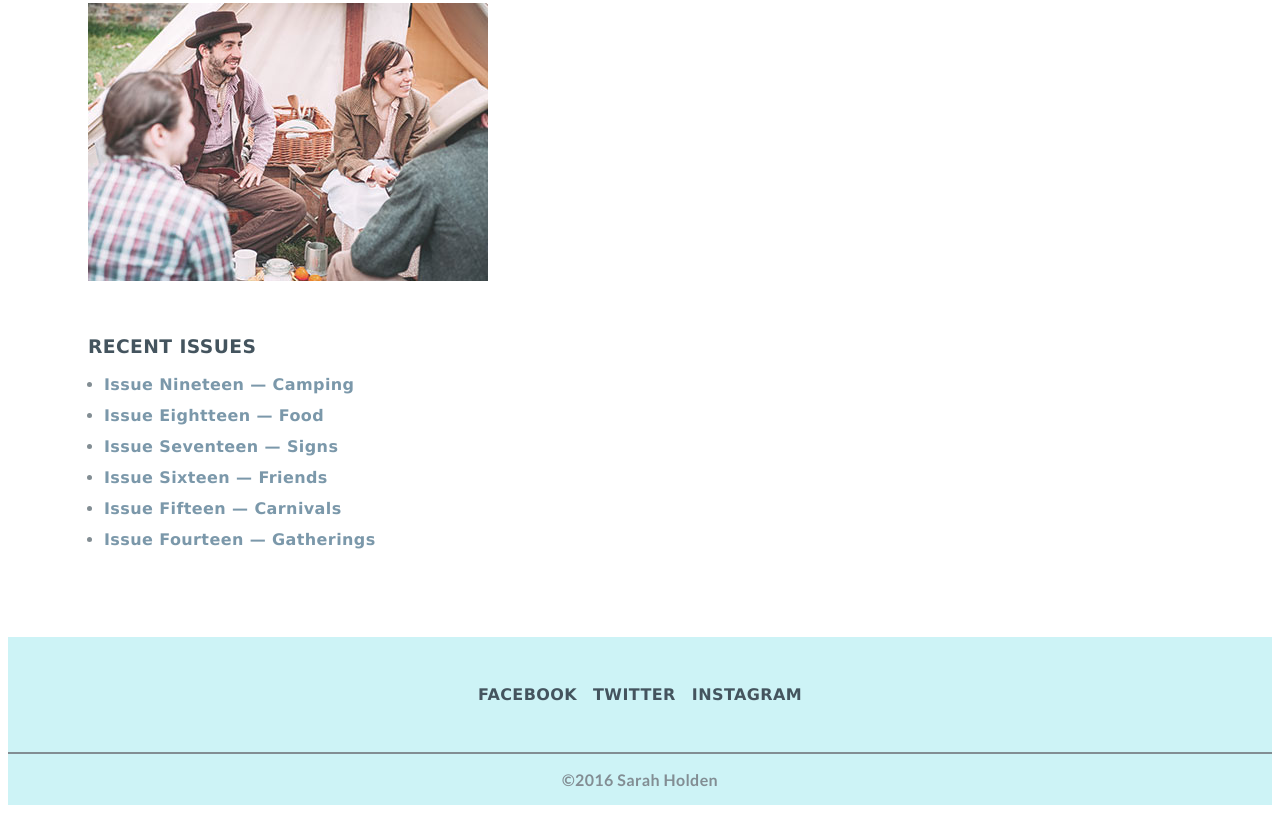
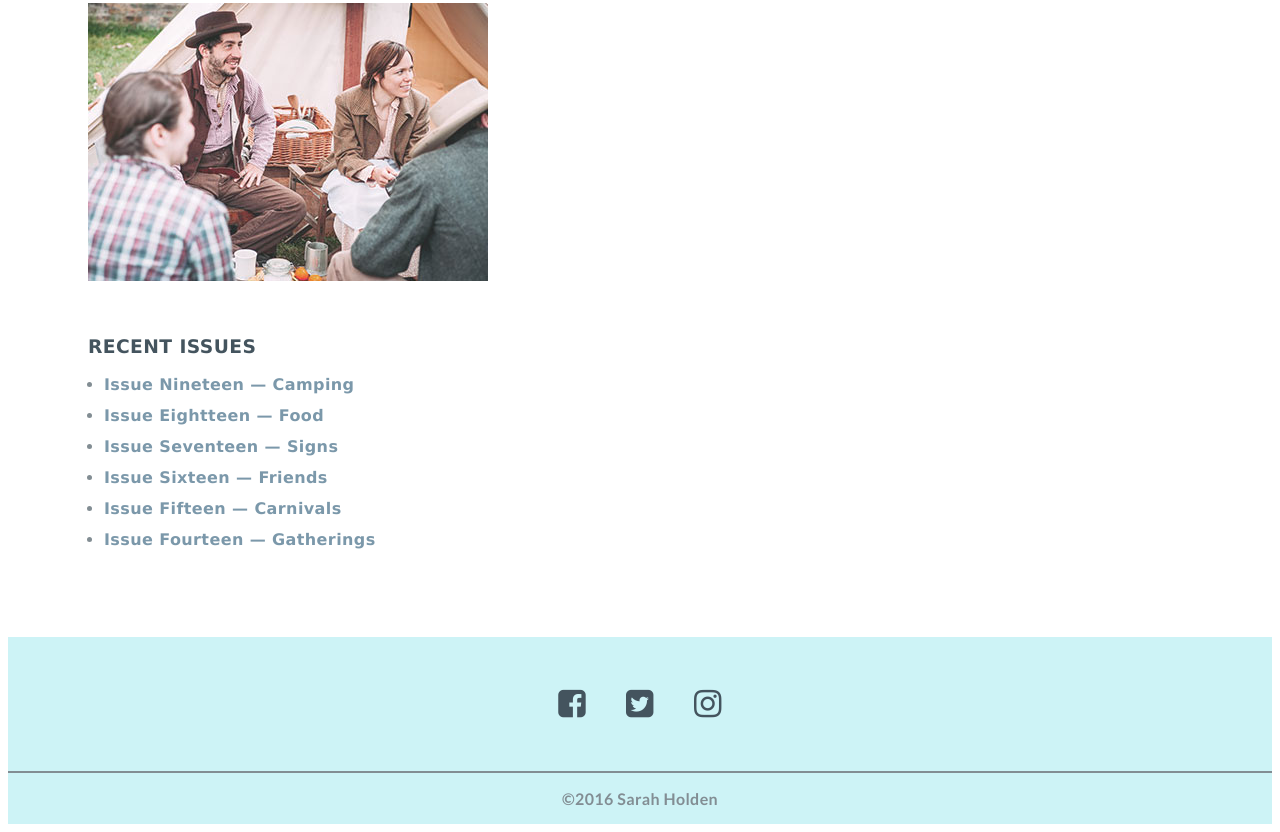
Before and after one commit to kleranscoding/Monument, a plain HTML site: page monument-mockup/pt-1/blog.html in a window 1280 px wide. Shown: the part 2258-3090 px from the top of the page. Drawn offline with Linux system fonts and the light colour scheme.

Commit message:
updated footer with fontawesome

```diff
--- a/monument-mockup/pt-1/blog.html
+++ b/monument-mockup/pt-1/blog.html
@@ -5,6 +5,7 @@
 	<title>Monument</title>
 	<link href='http://fonts.googleapis.com/css?family=Lato:300,700,300italic,700italic' rel='stylesheet' type='text/css'>
 	<link rel='stylesheet' href='css/main.css'>
+	<link rel='stylesheet' href='https://cdnjs.cloudflare.com/ajax/libs/font-awesome/4.7.0/css/font-awesome.min.css'>
 </head>
 
 <body>
@@ -59,9 +60,9 @@
 	<footer>
 		<div class='social-links'>
 		    <nav class='social-links-nav'>
-			    <a href=''>Facebook</a>
-			    <a href=''>Twitter</a>
-			    <a href=''>Instagram</a>
+			    <a href=''><i class="fa fa-facebook-square"></i></a>
+			    <a href=''><i class="fa fa-twitter-square"></i></a>
+			    <a href=''><i class="fa fa-instagram"></i></a>
 			</nav>
 		</div>
 		<p>&copy;2016 Sarah Holden</p>
--- a/monument-mockup/pt-1/css/main.css
+++ b/monument-mockup/pt-1/css/main.css
@@ -123,7 +123,6 @@ footer {
 }
 
 footer nav a {
-    margin: 0.5rem;
-    display: flex;
-    justify-content: center;
+    margin: 0.5rem 1.25rem;
+    font-size: 2em;
 }
```
